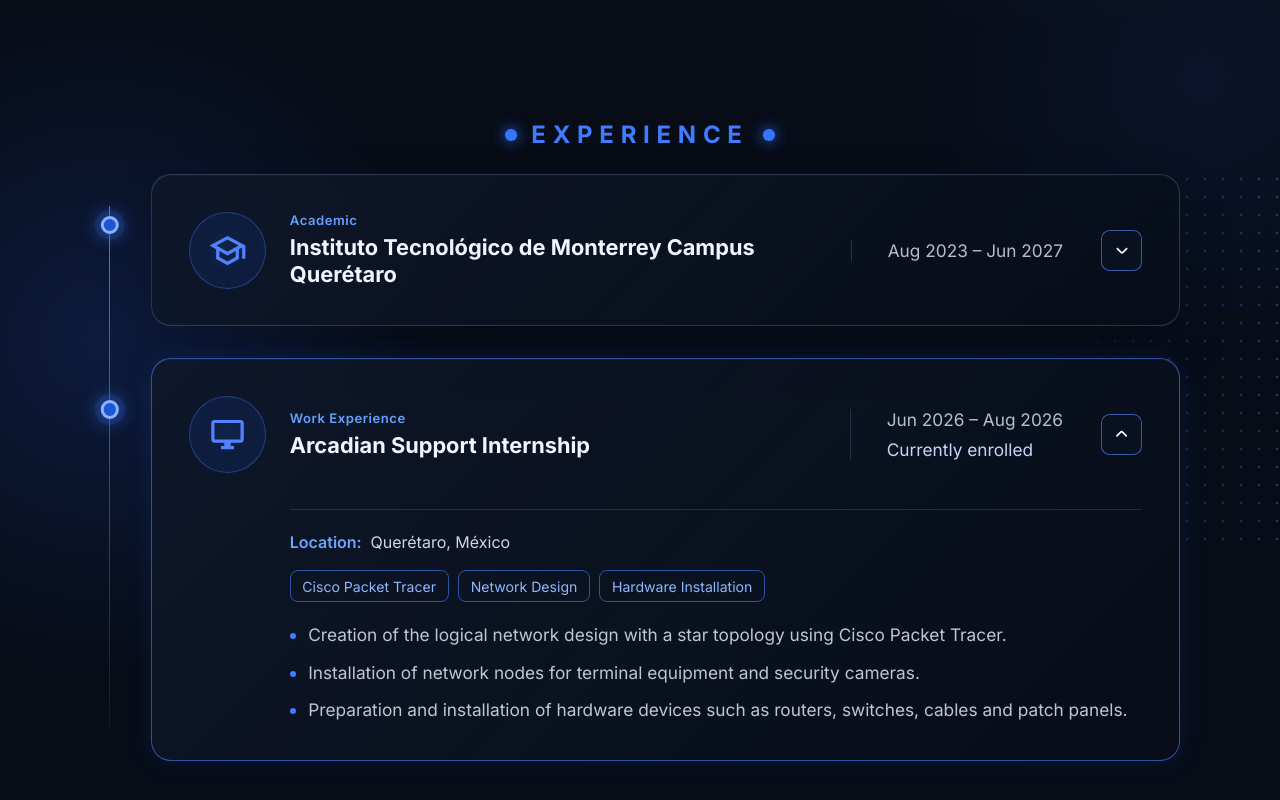
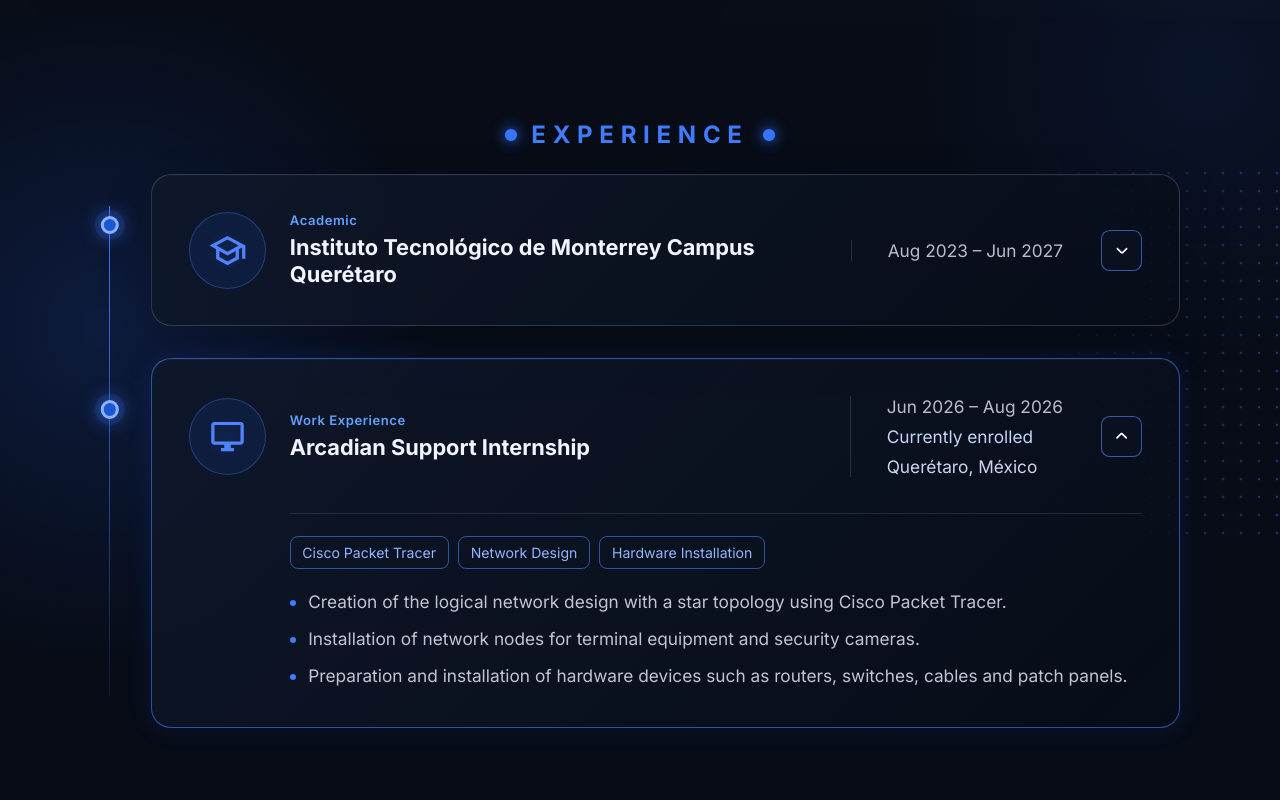
Before and after one commit to XMaster417/porfolio, a React app: page / in a window 1280 px wide. Shown: the part 1569-2369 px from the top of the page. Built offline with nearby package versions, Linux system fonts and the light colour scheme; the HTML template or start-up script is replaced by a standard one.

Commit message:
update: se cambia la ubicacion en la tarjeta donde aparece la ubicacion de la experiencia

```diff
--- a/src/components/molecules/ExperienceCard.jsx
+++ b/src/components/molecules/ExperienceCard.jsx
@@ -29,6 +29,7 @@ const ExperienceCard = ({ experience, isExpanded, onToggle }) => {
         <div className="experience-card__meta">
           <p>{experience.period}</p>
           {experience.isCurrent && <span>Currently enrolled</span>}
+          {isExpanded && <p className="experience-card__location">{experience.location}</p>}
         </div>
 
         <ExperienceToggle isExpanded={isExpanded} title={experience.title} onClick={onToggle} />
--- a/src/components/molecules/ExperienceDetails.jsx
+++ b/src/components/molecules/ExperienceDetails.jsx
@@ -1,8 +1,6 @@
-const ExperienceDetails = ({ location, details, technologies = [] }) => {
+const ExperienceDetails = ({ details, technologies = [] }) => {
   return (
     <div className="experience-details">
-      <p className="experience-details__location">{location}</p>
-
       {technologies.length > 0 && (
         <div className="experience-details__technologies" aria-label="Tecnologías y habilidades">
           {technologies.map((technology) => <span key={technology}>{technology}</span>)}
--- a/src/styles/home.css
+++ b/src/styles/home.css
@@ -85,16 +85,15 @@
 .experience-card__meta { display: grid; gap: .55rem; min-width: 10rem; padding-left: clamp(1rem, 2.8vw, 2.5rem); border-left: 1px solid rgba(163, 184, 234, .19); color: rgba(227, 233, 246, .8); font-size: clamp(.9rem, 1.45vw, 1.08rem); }
 .experience-card__meta p, .experience-card__meta span { margin: 0; }
 .experience-card__meta span { color: #c5d4f8; }
+.experience-card__location { color: #cbd6ee; }
 .experience-toggle { display: grid; place-items: center; width: 2.55rem; aspect-ratio: 1; padding: .6rem; border: 1px solid rgba(91, 140, 255, .6); border-radius: .55rem; background: rgba(10, 18, 33, .7); cursor: pointer; transition: background-color 180ms ease, transform 180ms ease; }
 .experience-toggle img { width: 100%; height: 100%; filter: invert(1) brightness(2); transition: transform 200ms ease; }
 .experience-toggle:hover { background: rgba(48, 103, 228, .2); transform: translateY(-2px); }
 .experience-toggle--expanded img { transform: rotate(180deg); }
 .experience-toggle:focus-visible { outline: 3px solid #77a0ff; outline-offset: 3px; }
 .experience-details { margin: clamp(1.5rem, 3vw, 2.25rem) 0 0 calc(clamp(3.5rem, 6vw, 5rem) + clamp(.9rem, 2vw, 1.5rem)); padding-top: 1.4rem; border-top: 1px solid rgba(163, 184, 234, .16); }
-.experience-details__location { margin: 0 0 1.1rem; color: #cbd6ee; font-size: 1rem; }
-.experience-details__location::before { margin-right: .55rem; content: 'Location:'; color: #6fa4ff; font-weight: 600; }
 .experience-details__technologies { display: flex; flex-wrap: wrap; gap: .6rem; margin-bottom: 1.25rem; }
 .experience-details__technologies span { padding: .42rem .72rem; border: 1px solid rgba(72, 132, 255, .58); border-radius: .5rem; color: #8eb7ff; font-size: .88rem; }
 .experience-details ul { display: grid; gap: .65rem; margin: 0; padding-left: 1.15rem; color: rgba(226, 232, 245, .84); font-size: clamp(.94rem, 1.45vw, 1.08rem); line-height: 1.55; }
 .experience-details li::marker { color: #3f7cff; }
-@media (max-width: 700px) { .experience-section { padding: 4.2rem 1.5rem; } .experience-timeline { --timeline-padding: 1.4rem; --timeline-line-position: .4rem; gap: 1.25rem; padding-left: var(--timeline-padding); } .experience-card { padding: 1.2rem; border-radius: 1rem; } .experience-card__node { top: 2.1rem; width: .95rem; height: .95rem; } .experience-card__summary { grid-template-columns: minmax(0, 1fr) auto; gap: 1rem; } .experience-card__meta { grid-column: 1 / -1; min-width: 0; padding: .9rem 0 0; border-top: 1px solid rgba(163, 184, 234, .16); border-left: 0; } .experience-card__type { font-size: .72rem; } .experience-card h3 { font-size: .98rem; } .experience-card__icon { width: 3.35rem; } .experience-details { margin: 1.25rem 0 0; padding-top: 1.1rem; } .experience-details__location { font-size: .93rem; } .experience-details ul { font-size: .93rem; } }
+@media (max-width: 700px) { .experience-section { padding: 4.2rem 1.5rem; } .experience-timeline { --timeline-padding: 1.4rem; --timeline-line-position: .4rem; gap: 1.25rem; padding-left: var(--timeline-padding); } .experience-card { padding: 1.2rem; border-radius: 1rem; } .experience-card__node { top: 2.1rem; width: .95rem; height: .95rem; } .experience-card__summary { grid-template-columns: minmax(0, 1fr) auto; gap: 1rem; } .experience-card__meta { grid-column: 1 / -1; min-width: 0; padding: .9rem 0 0; border-top: 1px solid rgba(163, 184, 234, .16); border-left: 0; } .experience-card__location { font-size: .93rem; } .experience-card__type { font-size: .72rem; } .experience-card h3 { font-size: .98rem; } .experience-card__icon { width: 3.35rem; } .experience-details { margin: 1.25rem 0 0; padding-top: 1.1rem; } .experience-details ul { font-size: .93rem; } }
```
